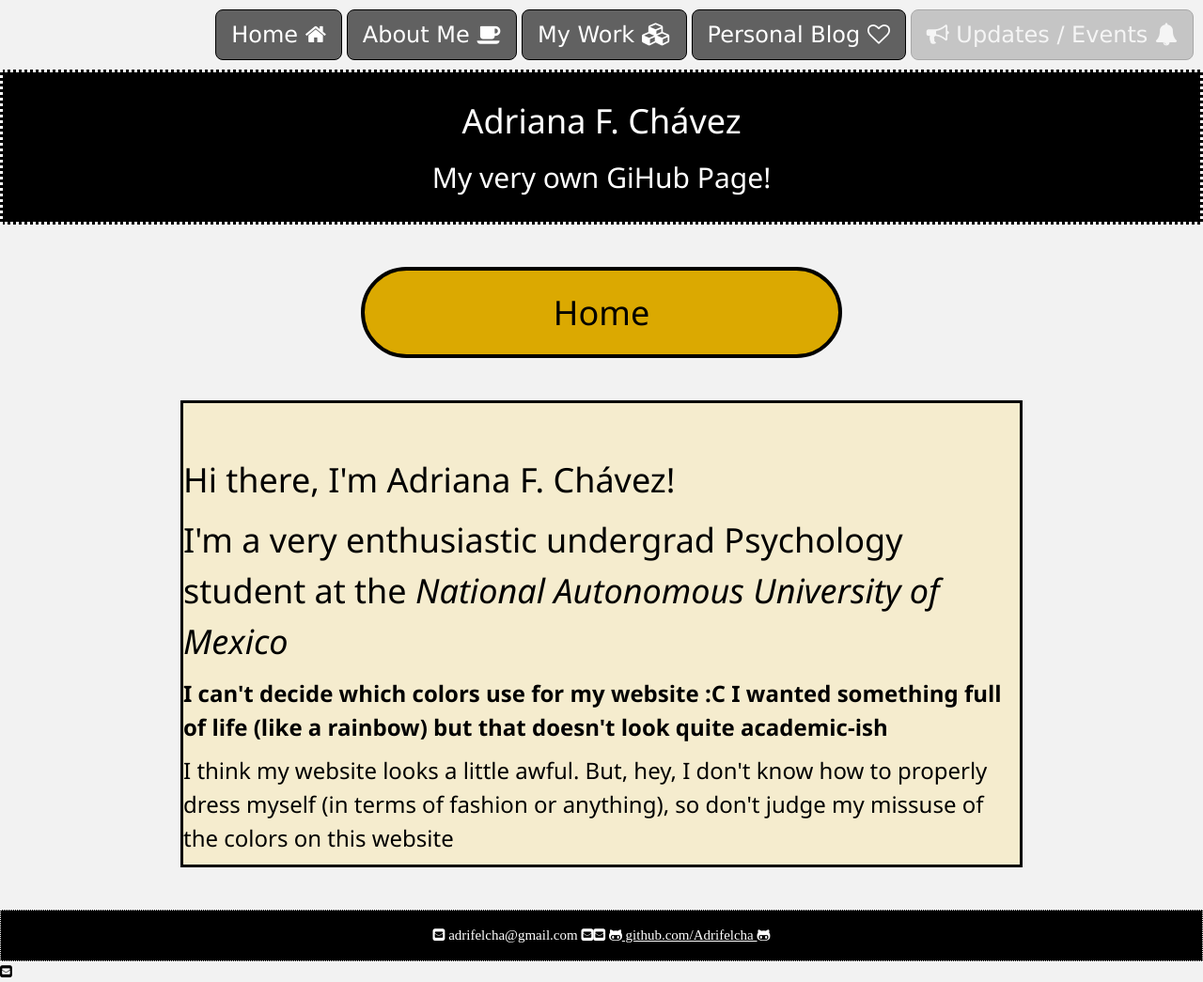
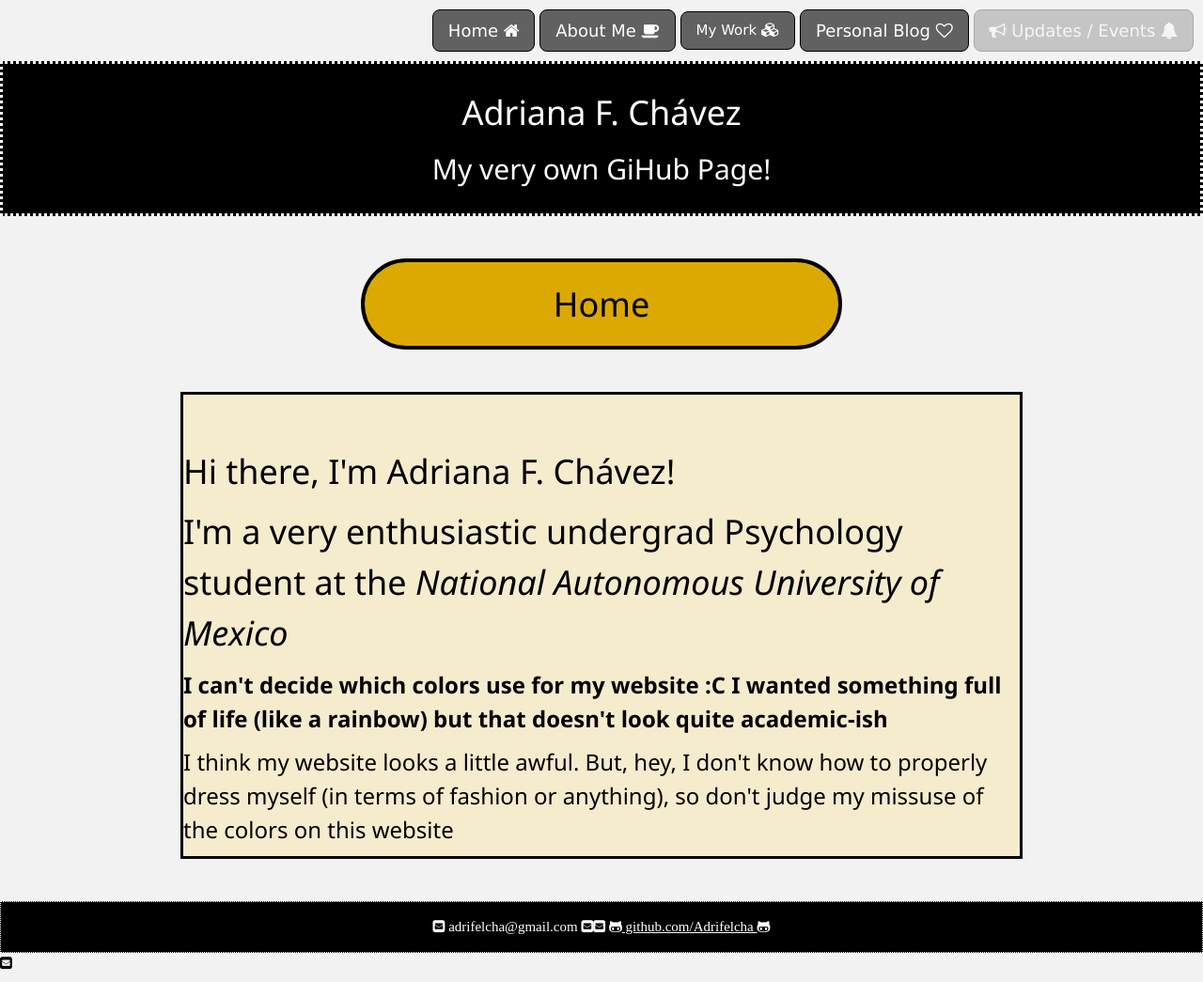
Before and after one commit to Adrifelcha/Adrifelcha-github.io, a Jekyll site: the page built from index.html, in a window 1280 px wide. Shown: the whole page at 94% size. Built offline with Jekyll 4.4.1, drawn with Linux system fonts in a browser that asks for light colours.

Commit message:
Update default.html

```diff
--- a/_layouts/default.html
+++ b/_layouts/default.html
@@ -79,11 +79,11 @@
 		</head>
 		<body>
 			<nav>
-				<a href="https://adrifelcha.github.io" class="w3-btn w3-dark-grey w3-border w3-border-black w3-xlarge w3-round-large w3-hover-amber">Home <i class="fa fa-home" aria-hidden="true"></i></a>
-				<a href="/about" class="w3-btn w3-dark-grey w3-border w3-border-black w3-xlarge w3-round-large w3-hover-red"> About Me <i class="fa fa-coffee" aria-hidden="true"></i></a>
-				<a href="/cv" class="w3-btn w3-dark-grey w3-button w3-border w3-border-black w3-hover-indigo w3-xlarge w3-round-large"> My Work <i class="fa fa-cubes" aria-hidden="true"></i></a>
-			        <a href="/blog" class="w3-btn w3-border w3-border-black w3-dark-grey w3-button w3-xlarge w3-hover-light-green w3-round-large">Personal Blog <i class="fa fa-heart-o" aria-hidden="true"></i></a>
-				<a href="#" class="w3-btn w3-disabled w3-border w3-border-black w3-dark-grey w3-button w3-xlarge w3-hover-pink w3-round-large"><i class="fa fa-bullhorn" aria-hidden="true"></i> Updates / Events <i class="fa fa-bell" aria-hidden="true"></i></a>
+				<a href="https://adrifelcha.github.io" class="w3-btn w3-dark-grey w3-border w3-border-black w3-large w3-round-large w3-hover-amber">Home <i class="fa fa-home" aria-hidden="true"></i></a>
+				<a href="/about" class="w3-btn w3-dark-grey w3-border w3-border-black w3-large w3-round-large w3-hover-red"> About Me <i class="fa fa-coffee" aria-hidden="true"></i></a>
+				<a href="/cv" class="w3-btn w3-dark-grey w3-button w3-border w3-border-black w3-hover-indigo w3-xarge w3-round-large"> My Work <i class="fa fa-cubes" aria-hidden="true"></i></a>
+			        <a href="/blog" class="w3-btn w3-border w3-border-black w3-dark-grey w3-button w3-large w3-hover-light-green w3-round-large">Personal Blog <i class="fa fa-heart-o" aria-hidden="true"></i></a>
+				<a href="#" class="w3-btn w3-disabled w3-border w3-border-black w3-dark-grey w3-button w3-large w3-hover-pink w3-round-large"><i class="fa fa-bullhorn" aria-hidden="true"></i> Updates / Events <i class="fa fa-bell" aria-hidden="true"></i></a>
 
 			</nav>
 
```
